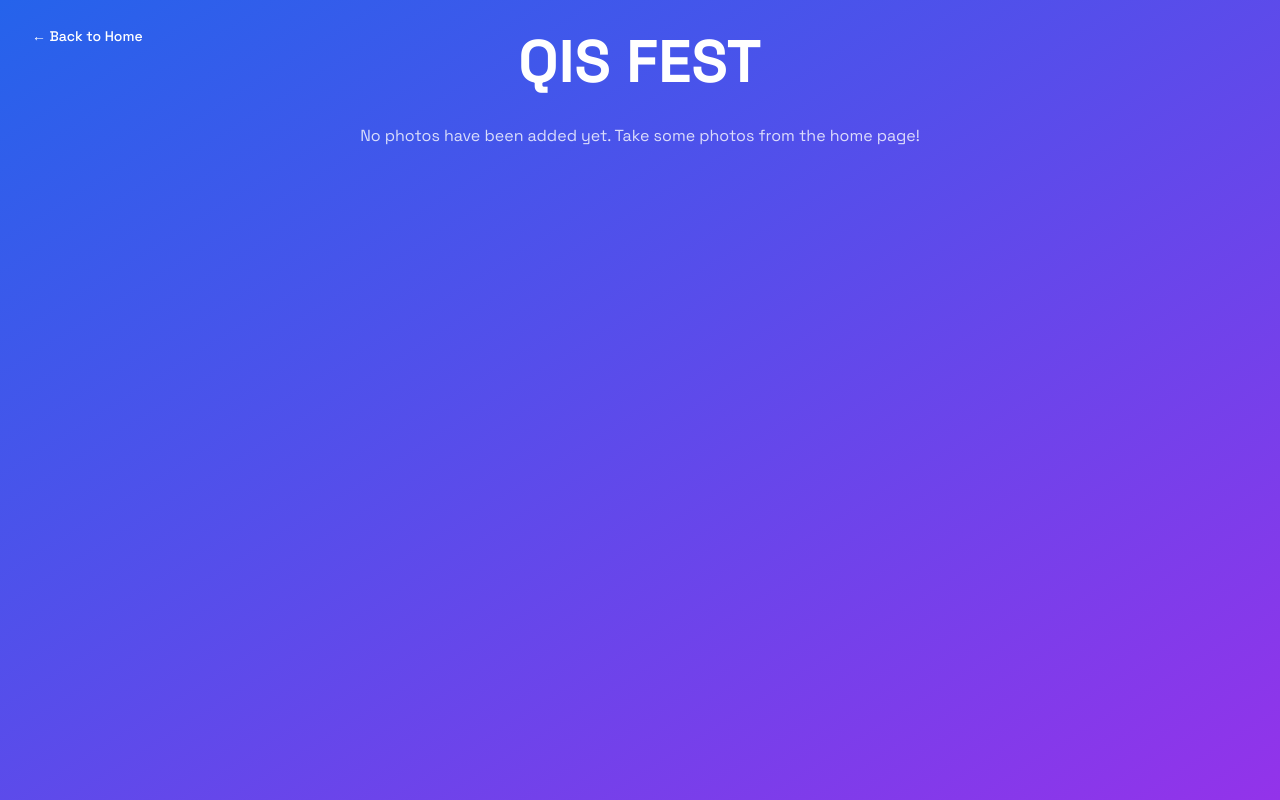
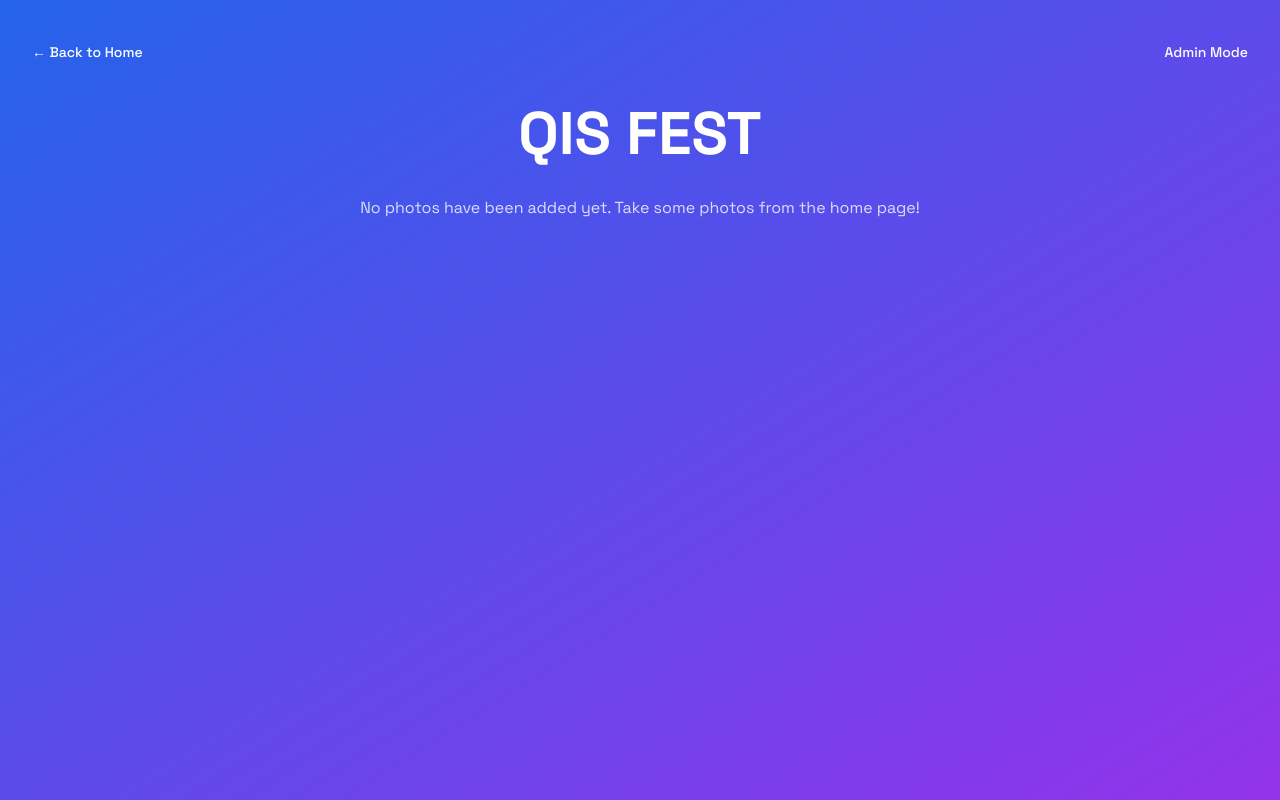
Before and after one commit to vishnu6281/qis-fest-website-by-vishnu, a React (Vite) app: page /photo-mosaic in a window 1280 px wide. Built offline with nearby package versions, Linux system fonts and the light colour scheme.

Commit message:
Remove button effects and adjust layout
- Removed the mouse hover effect on the "Take Another Photo" button.
- Fixed the overlap issue of the "Back to Home" button on the images.
- Ensured the admin button is displayed as the first button in the layout.
[skip gpt_engineer]

```diff
--- a/src/pages/Index.tsx
+++ b/src/pages/Index.tsx
@@ -99,9 +99,9 @@ const Index = () => {
                   <div className="flex gap-2">
                     <Button
                       type="button"
-                      variant="outline"
+                      variant="secondary"
                       onClick={() => setTempImage(null)}
-                      className="flex-1 text-white border-white/20 hover:bg-white/10"
+                      className="flex-1 bg-white/10 text-white border-none"
                     >
                       Take Another Photo
                     </Button>
--- a/src/pages/PhotoMosaic.tsx
+++ b/src/pages/PhotoMosaic.tsx
@@ -2,14 +2,17 @@ import { useNavigate } from "react-router-dom";
 import { PhotoMosaic } from "@/components/PhotoMosaic";
 import { Button } from "@/components/ui/button";
 import { motion } from "framer-motion";
+import { useState } from "react";
 
 const PhotoMosaicPage = () => {
   const navigate = useNavigate();
+  const [isAdmin, setIsAdmin] = useState(false);
   const photos = JSON.parse(localStorage.getItem("photos") || "[]");
 
   return (
     <div className="min-h-screen bg-gradient-to-br from-blue-600 to-purple-600 text-white relative">
-      <div className="absolute top-4 left-4 z-10">
+      <div className="container mx-auto px-4 py-8 relative">
+        <div className="flex justify-between items-center mb-8">
           <Button
             onClick={() => navigate("/")}
             variant="ghost"
@@ -17,9 +20,15 @@ const PhotoMosaicPage = () => {
           >
             ← Back to Home
           </Button>
+          <Button
+            onClick={() => setIsAdmin(!isAdmin)}
+            variant="ghost"
+            className="text-white hover:bg-white/20"
+          >
+            {isAdmin ? "Exit Admin Mode" : "Admin Mode"}
+          </Button>
         </div>
 
-      <div className="container mx-auto px-4 py-8 relative">
         <motion.h1
           className="text-6xl font-bold text-center mb-8"
           initial={{ opacity: 0, y: -20 }}
@@ -30,7 +39,12 @@ const PhotoMosaicPage = () => {
         </motion.h1>
 
         {photos.length > 0 ? (
-          <PhotoMosaic photos={photos} />
+          <PhotoMosaic photos={photos} isAdmin={isAdmin} onDeletePhoto={(index) => {
+            const newPhotos = [...photos];
+            newPhotos.splice(index, 1);
+            localStorage.setItem("photos", JSON.stringify(newPhotos));
+            window.location.reload();
+          }} />
         ) : (
           <div className="text-center text-white/80 mt-8">
             No photos have been added yet. Take some photos from the home page!
```
Lines whose indentation alone changed are shown as unchanged.
